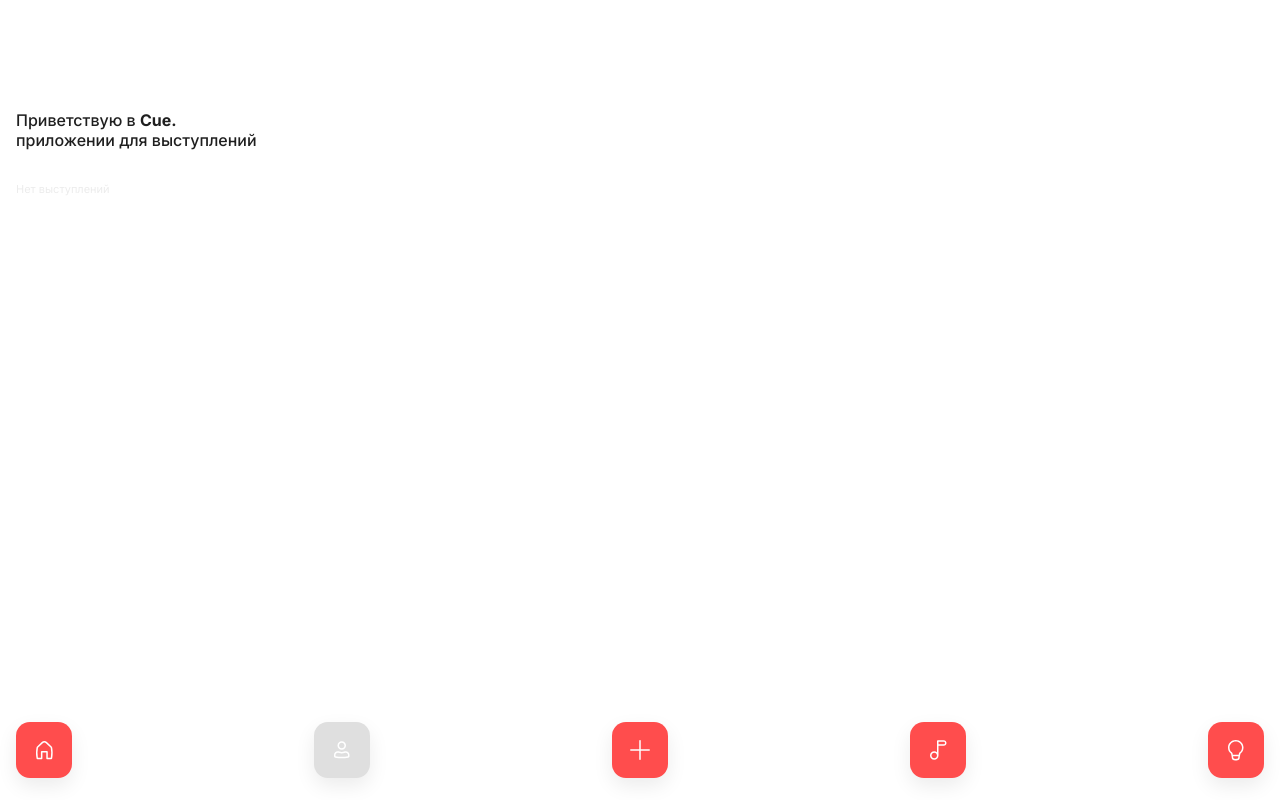
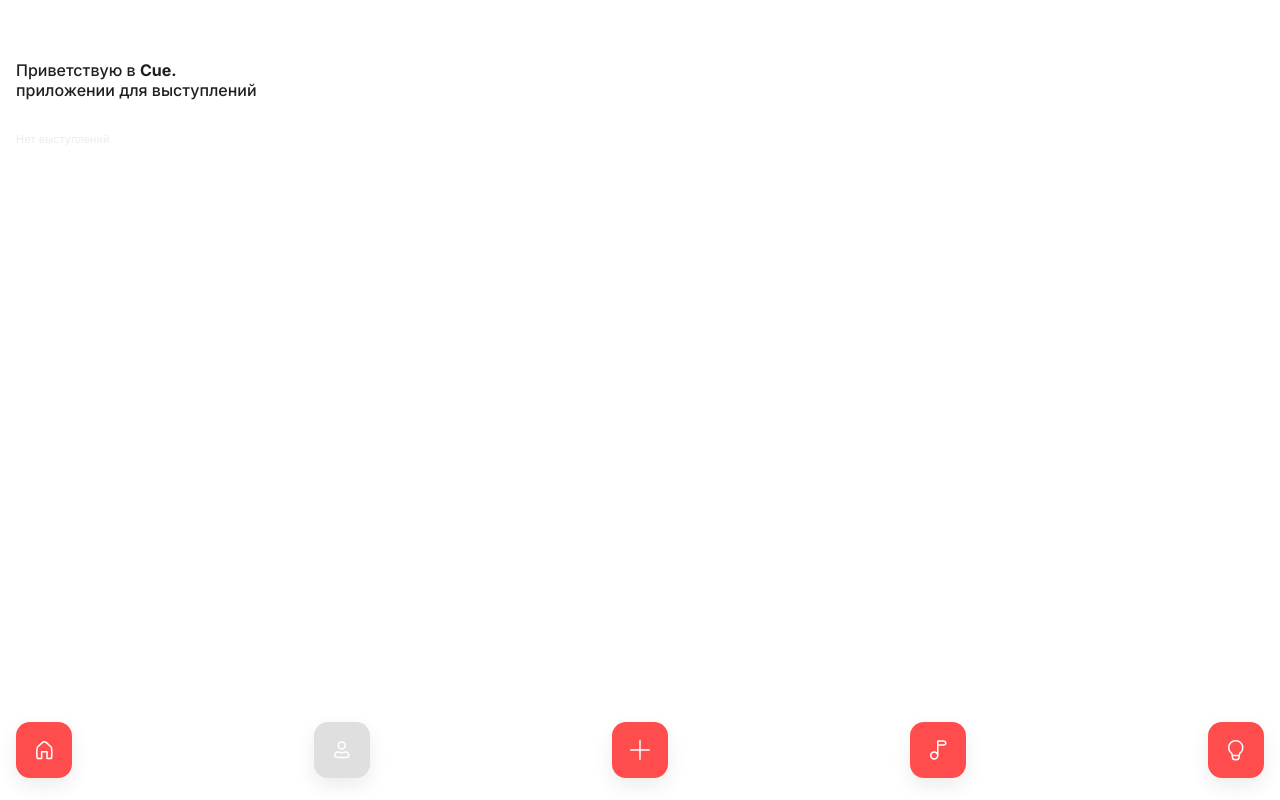
Before and after one commit to krivpro/cue-2.0, a plain HTML site: page index.html in a window 1280 px wide. Drawn offline with Linux system fonts and the light colour scheme.

Commit message:
внесены правки

```diff
--- a/css/style.css
+++ b/css/style.css
@@ -78,7 +78,7 @@
 
 .container {
   flex: 1;
-  padding: 110px 16px 120px;
+  padding: 60px 16px 100px;
   display: flex;
   flex-direction: column;
   gap: 32px;
```
